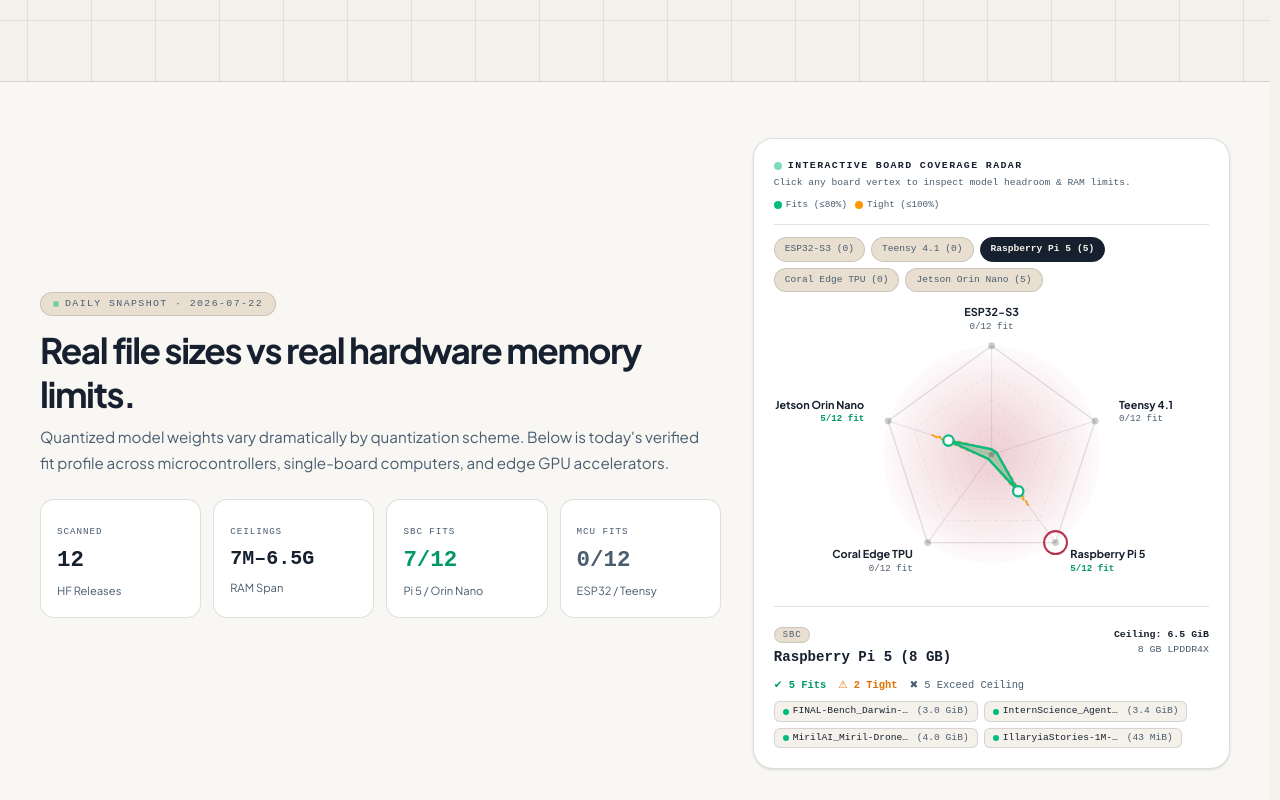
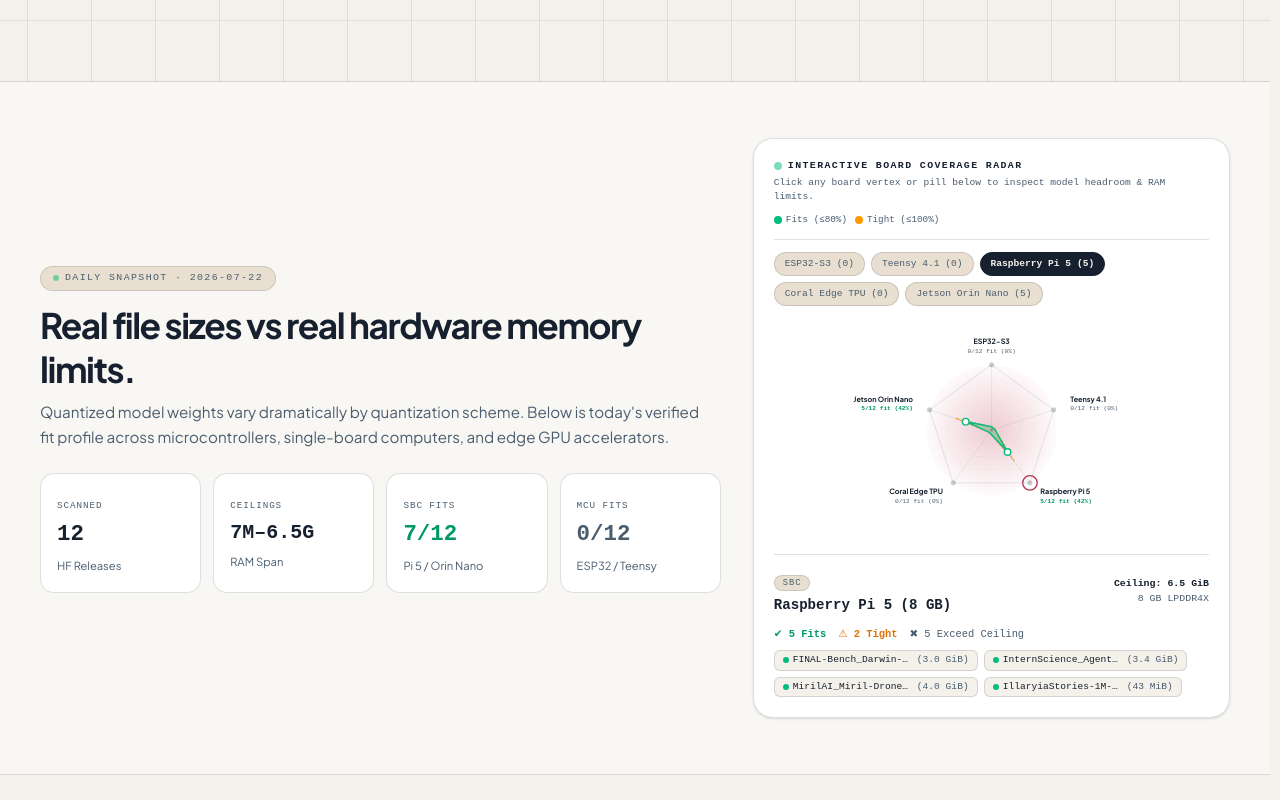
Before and after one commit to josh-hrisko/makerportal-hub, an Astro site: page /resources/edge-ai-radar in a window 1280 px wide. Shown: the part 620-1420 px from the top of the page. Built offline with nearby package versions, Linux system fonts and the light colour scheme; Astro itself is replaced by a stand-in of ours; some packages are replaced by stand-ins of ours; a web font is replaced by a local one.

Commit message:
Fix Jetson label clipping: shift SVG viewBox origin to (-80,-20 600 320) giving 80px left padding

```diff
--- a/src/components/edge-radar/RadarSpider.astro
+++ b/src/components/edge-radar/RadarSpider.astro
@@ -39,6 +39,11 @@
 const MIB = 1024 * 1024;
 const fmtBytes = (n: number) => (n >= GIB ? `${(n / GIB).toFixed(1)} GiB` : `${(n / MIB).toFixed(0)} MiB`);
 
+// Short name helper for labels
+function getFullShortName(name: string): string {
+  return name.split('(')[0].trim();
+}
+
 // Calculate board stats for radar axes
 const boardStats = boards.map((b) => {
   const bFits = fits.filter((f) => f.boardId === b.id);
@@ -53,11 +58,11 @@
   const fitsScore = fitsCount / totalModels;
   const tightScore = (fitsCount + tightCount) / totalModels;
   const fitPct = Math.round((fitsCount / totalModels) * 100);
-  const shortName = b.name.split('(')[0].trim();
+  const fullShortName = getFullShortName(b.name);
 
   return {
     board: b,
-    shortName,
+    fullShortName,
     fitsCount,
     tightCount,
     noCount,
@@ -70,11 +75,16 @@
   };
 });
 
-const W = 380;
-const H = 260;
-const CX = W / 2;
-const CY = H / 2 + 5;
-const R = 95; // radar radius
+// Canvas dimensions & ViewBox coordinate system with negative origin (-80, -20)
+// to guarantee long labels like "Jetson Orin Nano" are NEVER clipped on the left edge.
+const VB_X = -80;
+const VB_Y = -20;
+const VB_W = 600;
+const VB_H = 320;
+
+const CX = 220; // radar center X
+const CY = 140; // radar center Y
+const R = 90;  // radar polygon radius
 
 const N = boardStats.length;
 // Angles for axes starting top (-PI/2)
@@ -111,7 +121,7 @@
 const componentId = `radar-${Math.random().toString(36).substring(2, 7)}`;
 ---
 
-<div class="relative w-full overflow-hidden rounded-[20px] border border-border bg-card-bg p-5 shadow-sm" id={componentId}>
+<div class="relative w-full rounded-[20px] border border-border bg-card-bg p-5 shadow-sm" id={componentId}>
   {/* Component Header */}
   <div class="flex flex-wrap items-center justify-between gap-2 border-b border-border pb-3">
     <div>
@@ -120,7 +130,7 @@
         Interactive Board Coverage Radar
       </div>
       <p class="mt-0.5 font-mono text-[0.6rem] text-muted-text">
-        Click any board vertex to inspect model headroom & RAM limits.
+        Click any board vertex or pill below to inspect model headroom & RAM limits.
       </p>
     </div>
     <div class="flex items-center gap-2 font-mono text-[0.58rem] text-muted-text">
@@ -141,20 +151,20 @@
             : 'border-border bg-elevated text-muted-text hover:border-[var(--mp-border-strong)] hover:text-primary-text'
         }`}
       >
-        {ax.shortName} ({ax.fitsCount})
+        {ax.fullShortName} ({ax.fitsCount})
       </button>
     ))}
   </div>
 
-  {/* SVG Radar Chart Canvas */}
-  <div class="relative mt-2 w-full" style={`aspect-ratio: ${W}/${H};`}>
+  {/* SVG Radar Chart Canvas — ViewBox starting at -80 to ensure zero text clipping */}
+  <div class="relative mt-2 w-full" style={`aspect-ratio: ${VB_W}/${VB_H};`}>
     <svg
-      viewBox={`0 0 ${W} ${H}`}
+      viewBox={`${VB_X} ${VB_Y} ${VB_W} ${VB_H}`}
       width="100%"
       height="100%"
       role="img"
       aria-label={`Interactive radar chart showing fit capacity across 5 hardware boards`}
-      class="absolute inset-0 h-full w-full text-primary-text"
+      class="absolute inset-0 h-full w-full overflow-visible text-primary-text"
       xmlns="http://www.w3.org/2000/svg"
     >
       <defs>
@@ -224,10 +234,14 @@
       {/* Vertices & Axis Labels */}
       {axes.map((ax, i) => {
         const fp = fitsPolyPoints[i];
-        const labelDist = R + 22;
+        const labelDist = R + 24;
         const lx = CX + labelDist * ax.cos;
         const ly = CY + labelDist * ax.sin;
 
+        // Text anchor alignment:
+        // Top (i=0): middle anchor
+        // Right side (cos > 0.15): start anchor
+        // Left side (cos < -0.15): end anchor
         const textAnchor = Math.abs(ax.cos) < 0.15 ? 'middle' : ax.cos > 0 ? 'start' : 'end';
         const isSelected = i === defaultBoardIdx;
 
@@ -251,7 +265,7 @@
             <circle
               cx={CX + R * ax.cos}
               cy={CY + R * ax.sin}
-              r="3"
+              r="3.5"
               fill="var(--mp-border-strong)"
             />
 
@@ -267,29 +281,29 @@
               />
             )}
 
-            {/* Label */}
+            {/* Label — full short name with zero clipping thanks to -80 viewBox origin */}
             <text
               x={lx}
               y={ly - 4}
               text-anchor={textAnchor}
               font-family="var(--font-sans)"
-              font-size="9.5"
+              font-size="10"
               font-weight="700"
               fill="currentColor"
               class="text-primary-text"
             >
-              {ax.shortName}
+              {ax.fullShortName}
             </text>
             <text
               x={lx}
-              y={ly + 7}
+              y={ly + 8}
               text-anchor={textAnchor}
               font-family="var(--font-mono)"
-              font-size="8"
+              font-size="8.5"
               fill="currentColor"
               class={ax.fitsCount > 0 ? 'text-emerald-600 dark:text-emerald-400 font-semibold' : 'text-muted-text'}
             >
-              {ax.fitsCount}/{totalModels} fit
+              {ax.fitsCount}/{totalModels} fit ({ax.fitPct}%)
             </text>
           </g>
         );
```
